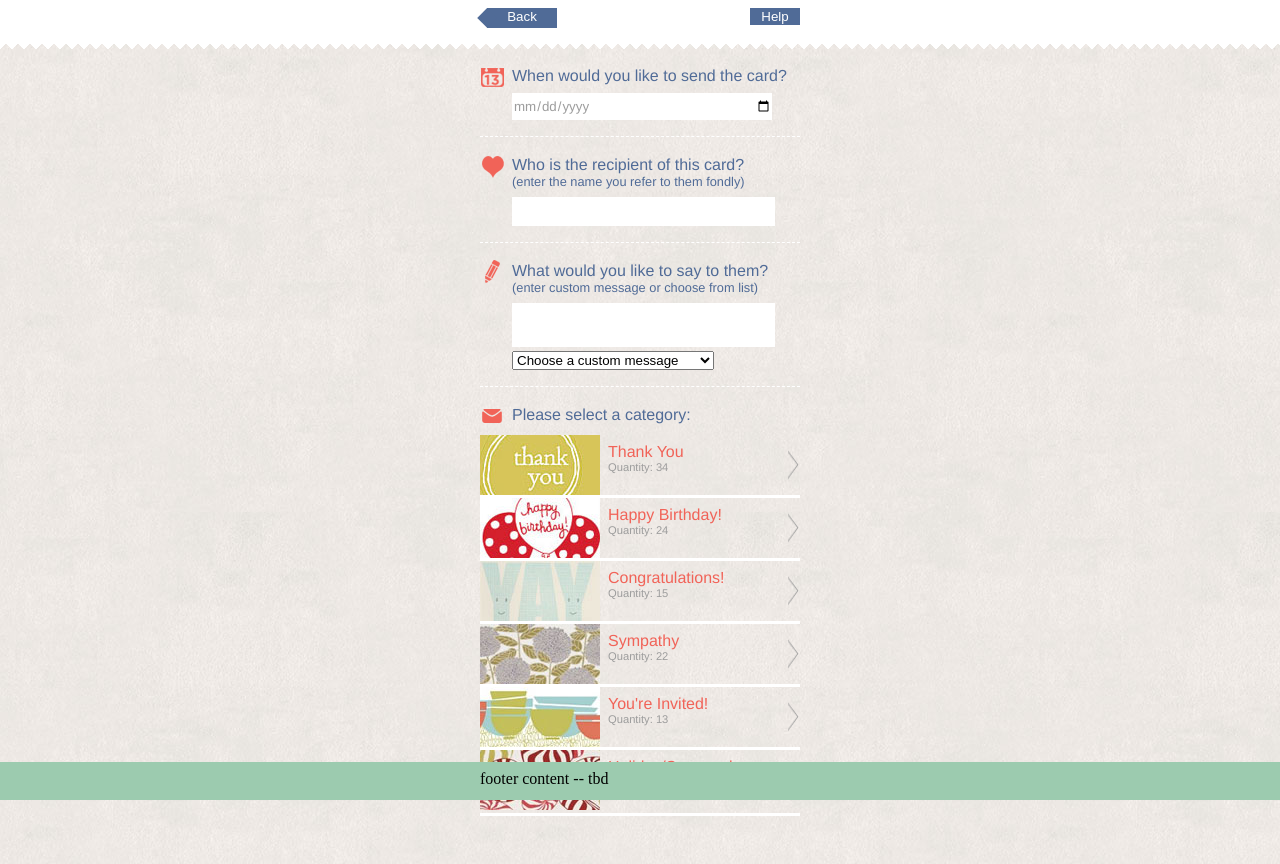
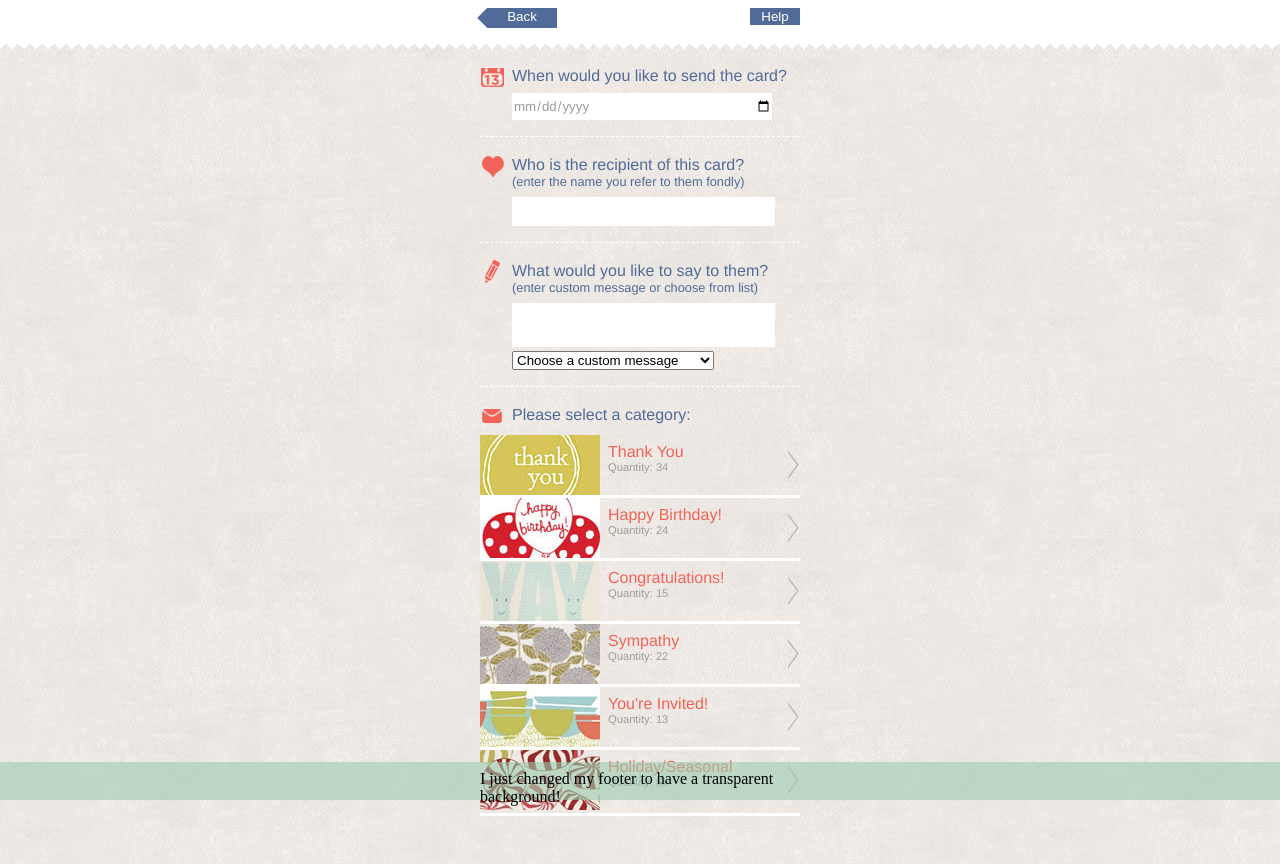
Before and after one commit to mdfain412/webDevClass---Prototype, a plain HTML site: page public/index.html in a window 1280 px wide. Drawn offline with nearby package versions, Linux system fonts and the light colour scheme.

Commit message:
Changed the background of the footer to be transparent and updated the footer text in the index.html file

```diff
--- a/public/css/styles.css
+++ b/public/css/styles.css
@@ -352,7 +352,7 @@ FOOTER SECTION
 	width:100%;
 	position:fixed;
 	z-index:10;
-	background: #9CCBAF;
+	background: rgba(156, 203, 175, 0.6);
 	height: 30px;
 	padding-top: .5em;
 }
--- a/public/index.html
+++ b/public/index.html
@@ -211,7 +211,7 @@
 
         	<div id="footer">
 		          <div class="wrap container">
-		               <p>footer content -- tbd</p>
+		               <p>I just changed my footer to have a transparent background!</p>
 		          </div>
 	          </div><!-- end of footer -->
 
```
